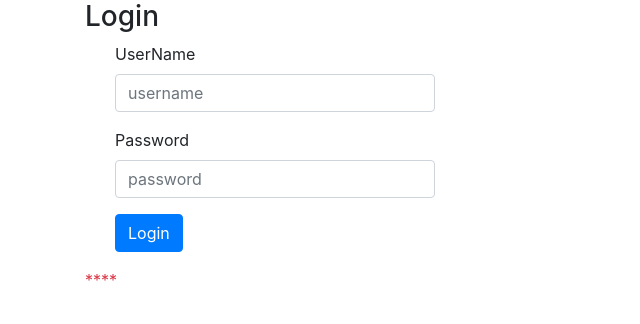
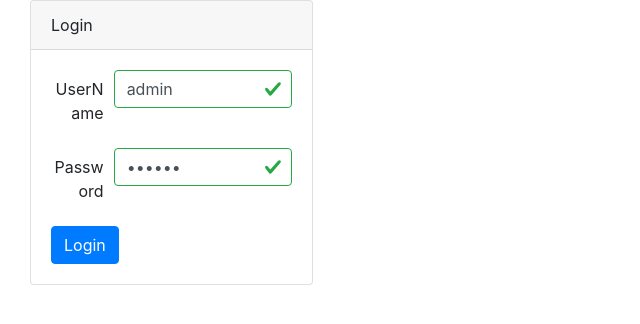
Before and after one commit to org-git/cas, a Vue app: page /#/login in a window 1280 px wide. Shown: the top 324 px of the page, without its empty margins (0-640 px from the left). Built offline with nearby package versions, Linux system fonts and the light colour scheme.

Commit message:
use bootstrap-vue

```diff
--- a/public/index.html
+++ b/public/index.html
@@ -9,7 +9,8 @@
   <meta name="author" content="dev020" />
   <meta name="keywords" content="CAS, UAP" />
   <link rel="icon" href="<%= BASE_URL %>favicon.ico">
-  <link rel="stylesheet" href="https://unpkg.com/bootstrap@4.3.1/dist/css/bootstrap.min.css">
+  <!-- <link rel="stylesheet" href="https://unpkg.com/bootstrap@4.3.1/dist/css/bootstrap.css"> -->
+  <!-- <link rel="stylesheet" href="https://cdn.staticfile.org/twitter-bootstrap/3.3.7/css/bootstrap.min.css"> -->
   <title>Central Authentication Service</title>
 </head>
 
--- a/src/assets/scss/style.scss
+++ b/src/assets/scss/style.scss
@@ -0,0 +1,2 @@
+@import 'node_modules/bootstrap/scss/bootstrap';
+@import 'node_modules/bootstrap-vue/src/index.scss';
--- a/src/views/layout.vue
+++ b/src/views/layout.vue
@@ -1,5 +1,5 @@
 <template>
-  <section class="container">
+  <b-container fluid>
     <router-view></router-view>
-  </section>
+  </b-container>
 </template>
--- a/src/views/login.vue
+++ b/src/views/login.vue
@@ -1,35 +1,54 @@
 <template>
   <section>
-    <div class="panel panel-primary">
-      <div class="panel-heading">
-        <h3 class="panel-title">Login</h3>
-      </div>
-      <div class="panel-body">
-        <form role="form" class="form-horizontal col-md-6 col-md-offset-6">
-          <div class="form-group">
-            <label for="username" class="control-label col-md-4">UserName</label>
-            <div class="input-group col-md-8">
-              <input type="text" class="form-control" id="username" placeholder="username">
-            </div>
-          </div>
-          <div class="form-group">
-            <label for="password" class="control-label col-md-4">Password</label>
-            <div class="input-group col-md-8">
-              <input type="password" class="form-control" id="password" placeholder="password">
-            </div>
-          </div>
-          <div class="form-group">
-            <div class="col-md-offset-4 col-md-8">
-              <button type="button" class="btn btn-primary">
-                <span class="glyphicon glyphicon-search"></span>Login
-              </button>
-            </div>
-          </div>
-        </form>
-      </div>
-      <div class="panel-footer">
-        <span class="text-danger">****</span>
-      </div>
+    <div class="col-md-3 col-md-offset-6">
+      <b-card-group deck>
+        <b-card header="Login" header-tag="header">
+          <b-form validated class="form-horizontal" role="form">
+            <b-form-group
+              label-cols-md="3"
+              label-align="right"
+              label="UserName"
+              label-for="username"
+            >
+              <b-form-input
+                type="text"
+                v-model="user.username"
+                required
+                trim
+                placeholder="username"
+                id="username"
+              ></b-form-input>
+            </b-form-group>
+
+            <b-form-group
+              label-cols-md="3"
+              label-align="right"
+              label="Password"
+              label-for="password"
+            >
+              <b-form-input
+                type="password"
+                v-model="user.password"
+                required
+                trim
+                placeholder="password"
+                id="password"
+              ></b-form-input>
+            </b-form-group>
+            <b-button type="submit" variant="primary">Login</b-button>
+          </b-form>
+        </b-card>
+      </b-card-group>
     </div>
   </section>
 </template>
+
+<script>
+export default {
+  data() {
+    return {
+      user: { username: "admin", password: "123456" }
+    };
+  }
+};
+</script>
```
Also changed, not shown: package.json (+1 -6 lines), src/components/pagination.vue (+13 -23 lines), src/main.ts (+5 -2 lines), 35 other files (tests, documents, lock files or other folders).
